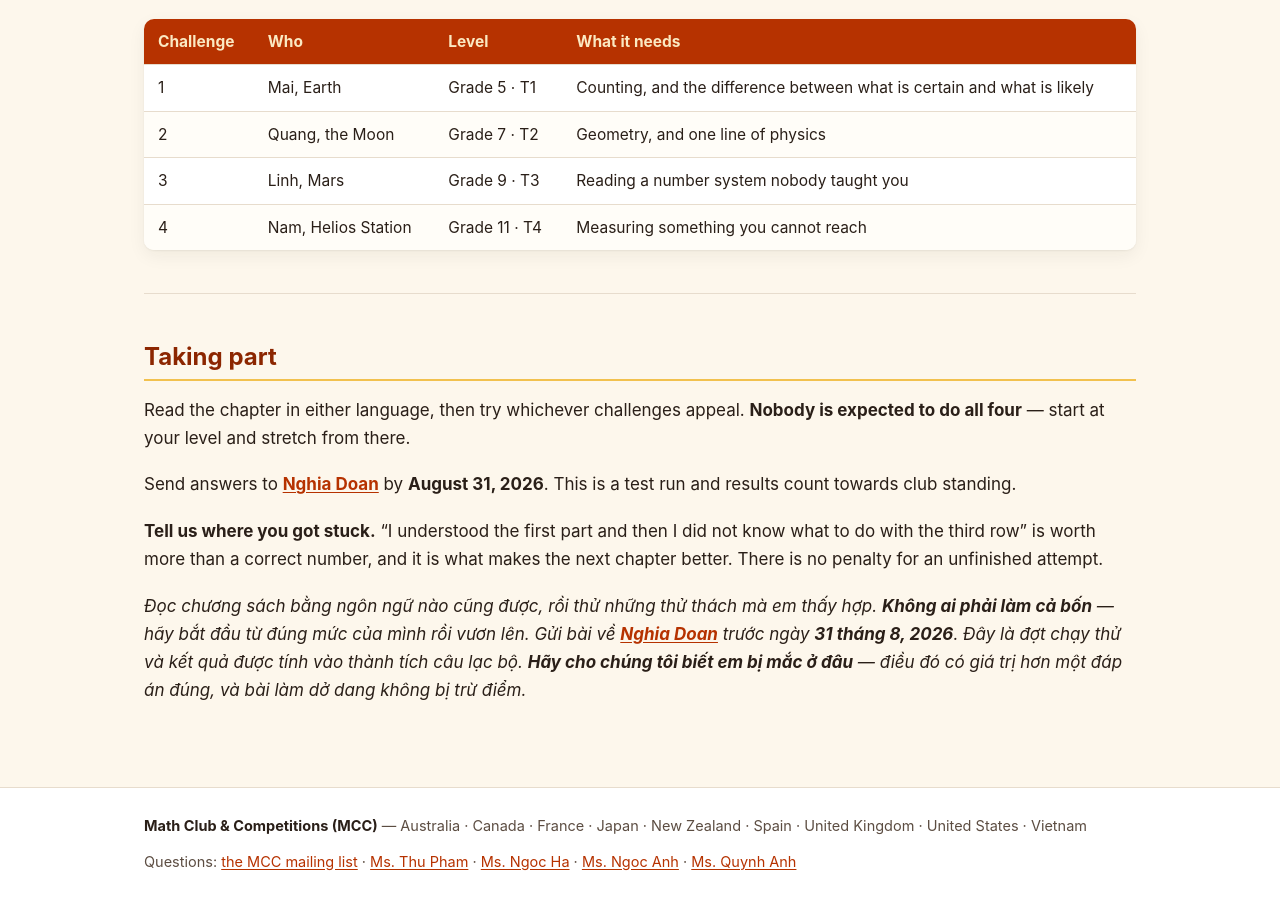
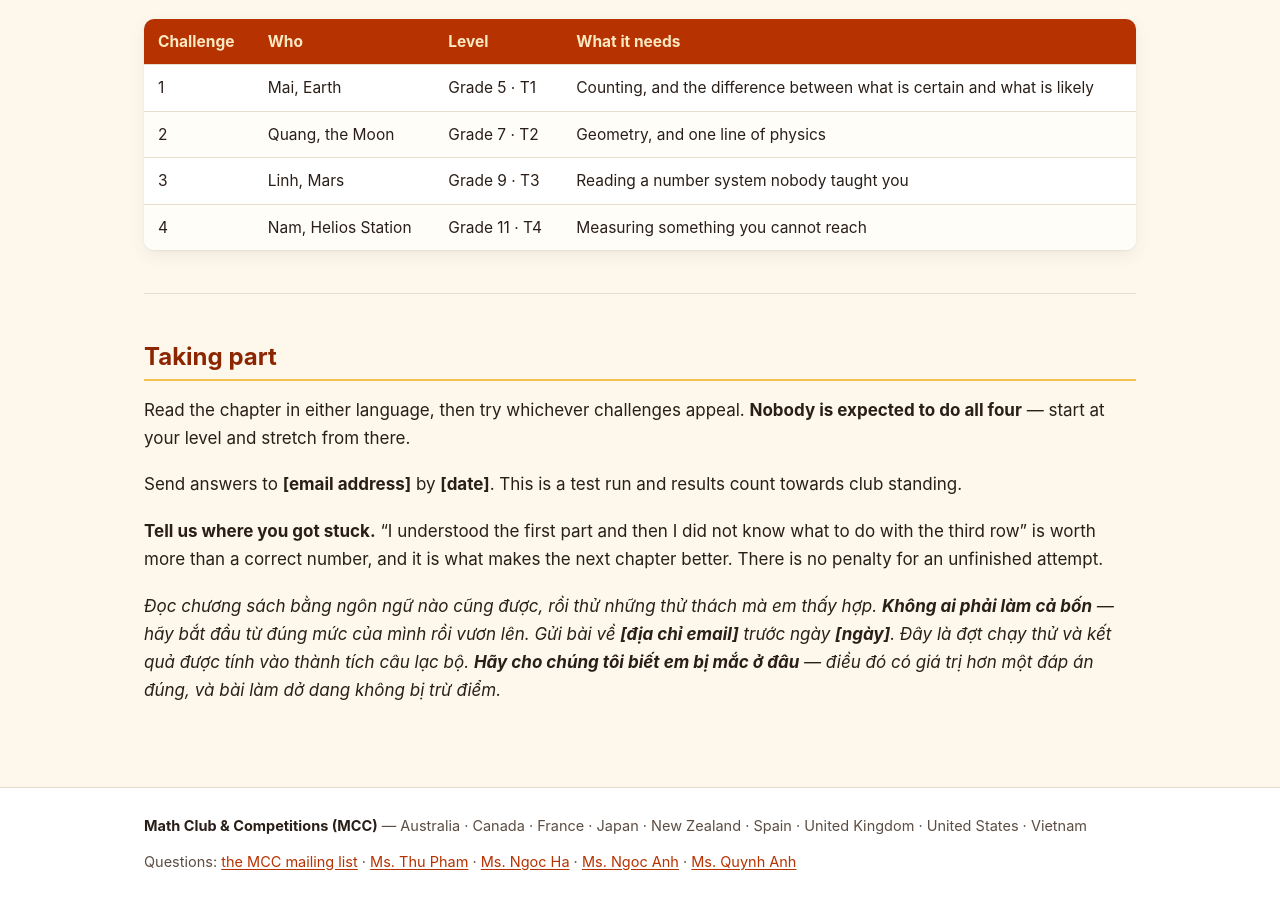
Before and after one commit to nghia71/nghia71.github.io, a Jekyll site: the page built from uncounted-worlds.md, in a window 1280 px wide and 900 px high, scrolled down 1292 px. Built offline with Jekyll 4.4.1, drawn with Linux system fonts in a browser that asks for light colours.

Commit message:
first chapter

```diff
--- a/uncounted-worlds.md
+++ b/uncounted-worlds.md
@@ -26,7 +26,7 @@
 
 ### *Ngày khai giảng ở bốn thế giới*
 
-<p><a class="btn" href="./uw/The-Uncounted-Worlds-01.pdf">Download Chapter 1 (PDF, bilingual)</a></p>
+<p><a class="btn" href="./uw/The-Uncounted-Worlds-001.pdf">Download Chapter 1 (PDF, bilingual)</a></p>
 
 About half an hour to read. Includes the prologue, which introduces the four and their schools.
 
@@ -45,8 +45,8 @@
 
 Read the chapter in either language, then try whichever challenges appeal. **Nobody is expected to do all four** — start at your level and stretch from there.
 
-Send answers to **[Nghia Doan](mailto:nghia71@gmail.com)** by **August 31, 2026**. This is a test run and results count towards club standing.
+Send answers to **[email address]** by **[date]**. This is a test run and results count towards club standing.
 
 **Tell us where you got stuck.** "I understood the first part and then I did not know what to do with the third row" is worth more than a correct number, and it is what makes the next chapter better. There is no penalty for an unfinished attempt.
 
-*Đọc chương sách bằng ngôn ngữ nào cũng được, rồi thử những thử thách mà em thấy hợp. **Không ai phải làm cả bốn** — hãy bắt đầu từ đúng mức của mình rồi vươn lên. Gửi bài về **[Nghia Doan](mailto:nghia71@gmail.com)** trước ngày **31 tháng 8, 2026**. Đây là đợt chạy thử và kết quả được tính vào thành tích câu lạc bộ. **Hãy cho chúng tôi biết em bị mắc ở đâu** — điều đó có giá trị hơn một đáp án đúng, và bài làm dở dang không bị trừ điểm.*
+*Đọc chương sách bằng ngôn ngữ nào cũng được, rồi thử những thử thách mà em thấy hợp. **Không ai phải làm cả bốn** — hãy bắt đầu từ đúng mức của mình rồi vươn lên. Gửi bài về **[địa chỉ email]** trước ngày **[ngày]**. Đây là đợt chạy thử và kết quả được tính vào thành tích câu lạc bộ. **Hãy cho chúng tôi biết em bị mắc ở đâu** — điều đó có giá trị hơn một đáp án đúng, và bài làm dở dang không bị trừ điểm.*
```
Also changed, not shown: 2 other files.
